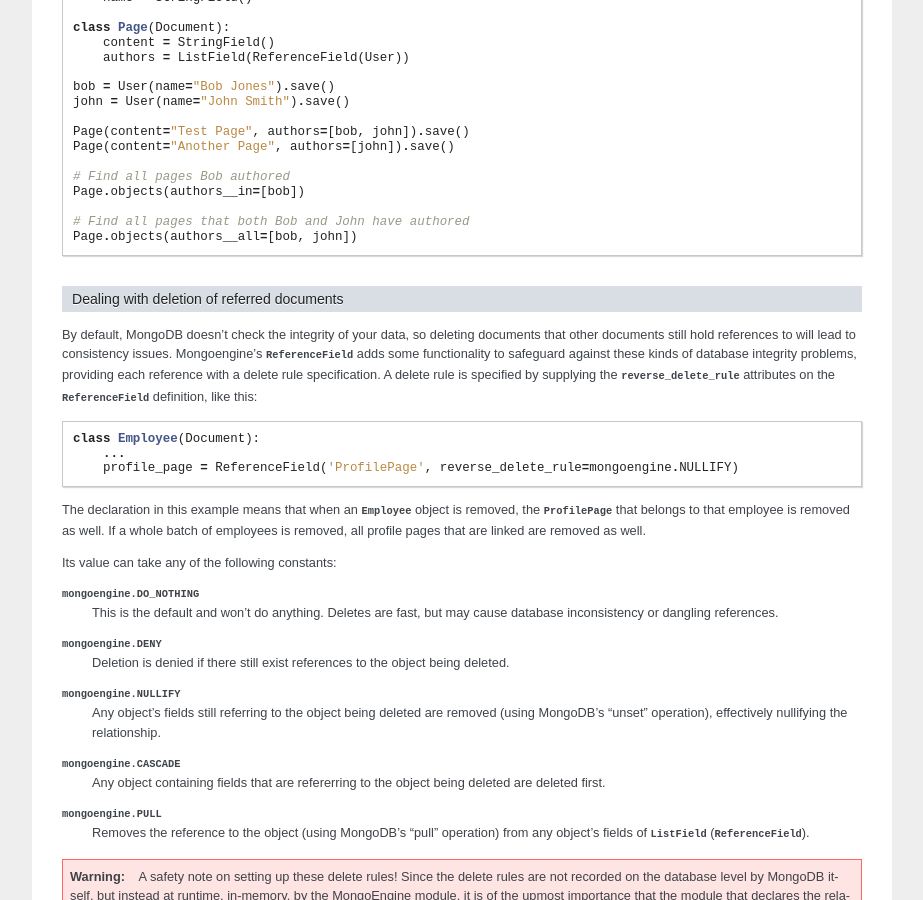
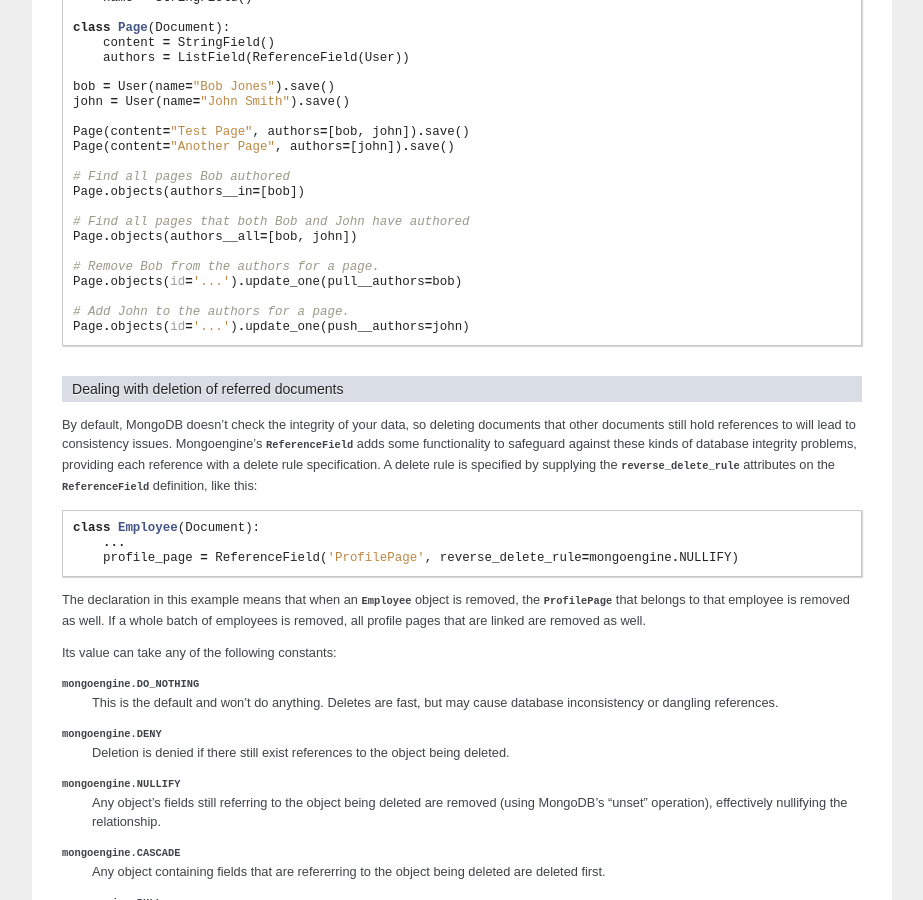
Before and after one commit to MongoEngine/mongoengine, a Sphinx documentation site: the page built from docs/guide/defining-documents.rst, in a window 1280 px wide and 900 px high, scrolled down 4428 px. Shown: the whole window, without its empty margins (198-1121 px from the left). Built offline with Sphinx 7.4.7, drawn with Linux system fonts in a browser that asks for light colours; the version number could not be read and is left out.

Commit message:
Expanded example of using ListFields for one-to-many relationships.
- Added an example of how to use the atomic update operations to
  pull and push to a ListField containing ReferenceFields.

```diff
--- a/docs/guide/defining-documents.rst
+++ b/docs/guide/defining-documents.rst
@@ -286,6 +286,12 @@ instance of the object to the query::
 
     # Find all pages that both Bob and John have authored
     Page.objects(authors__all=[bob, john])
+
+    # Remove Bob from the authors for a page.
+    Page.objects(id='...').update_one(pull__authors=bob)
+
+    # Add John to the authors for a page.
+    Page.objects(id='...').update_one(push__authors=john)
 
 
 Dealing with deletion of referred documents
```
